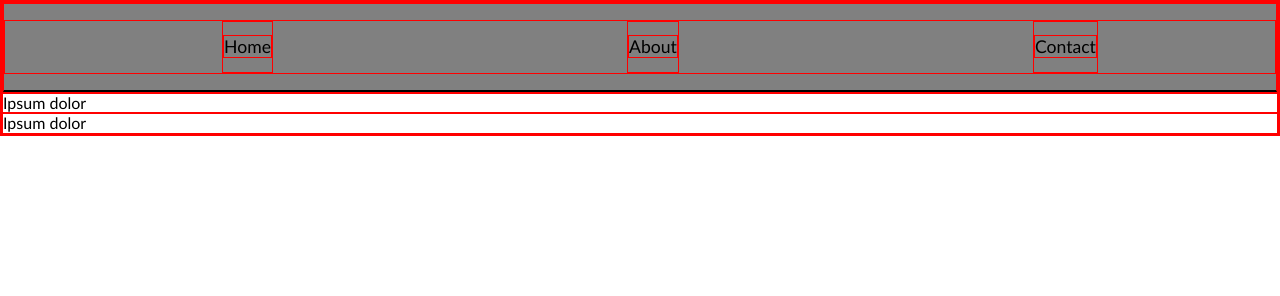
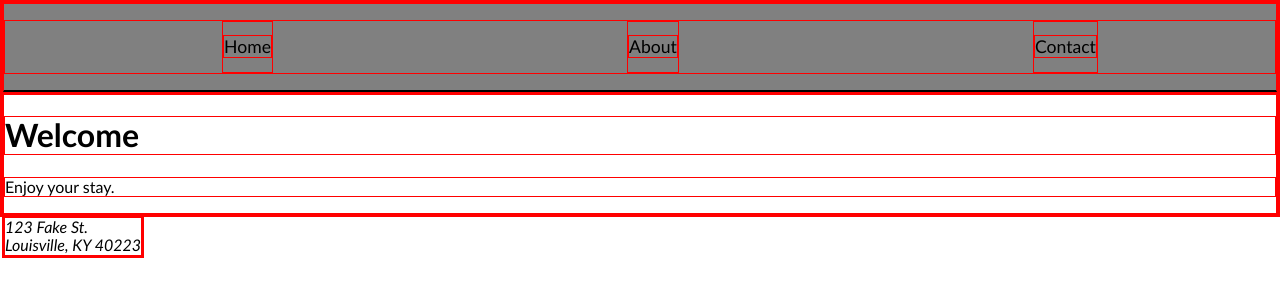
Before and after one commit to jo-v-cs/contractor_website, a plain HTML site: page index.html in a window 1280 px wide. Drawn offline with Linux system fonts and the light colour scheme.

Commit message:
Add slight content (header)

```diff
--- a/index.html
+++ b/index.html
@@ -19,10 +19,18 @@
         </nav>
     </header>
     <main>
-        Ipsum dolor
+        <section>
+            <h1>Welcome</h1>
+            <p>Enjoy your stay.</p>
+        </section>
     </main>
-    <footer>
-        Ipsum dolor
+    <footer id="footer">
+        <section>
+            <address>
+                123 Fake St.<br>
+                Louisville, KY 40223
+            </address>
+        </section>
     </footer>
 </body>
 </html>
```
